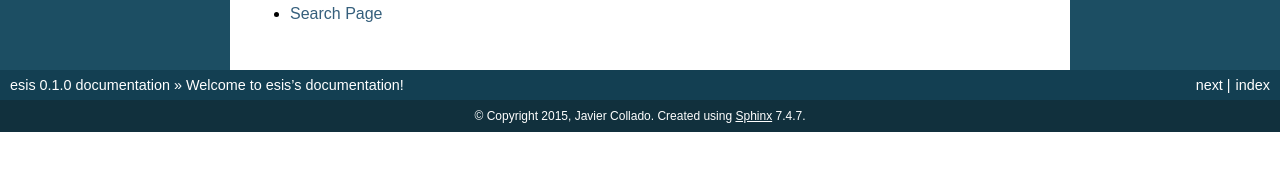
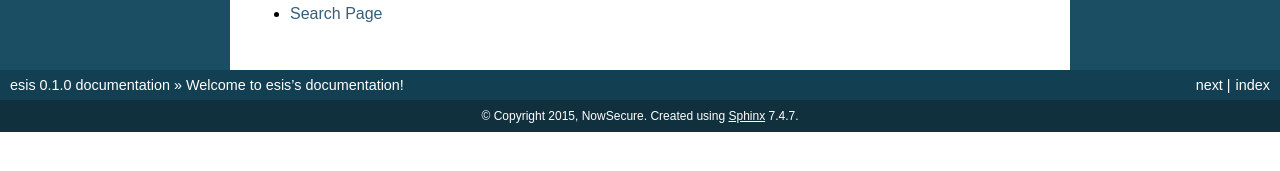
Before and after one commit to jcollado/esis, a Sphinx documentation site: the page built from docs/index.rst, in a window 1280 px wide. Shown: the part 536-707 px from the top of the page. Built offline with Sphinx 7.4.7, drawn with Linux system fonts in a browser that asks for light colours.

Commit message:
Set copyright to NowSecure

```diff
--- a/docs/conf.py
+++ b/docs/conf.py
@@ -56,7 +56,7 @@ master_doc = 'index'
 
 # General information about the project.
 project = u'esis'
-copyright = u'2015, Javier Collado'
+copyright = u'2015, NowSecure'
 
 # The version info for the project you're documenting, acts as replacement
 # for |version| and |release|, also used in various other places throughout
```
Also changed, not shown: 1 other file.
